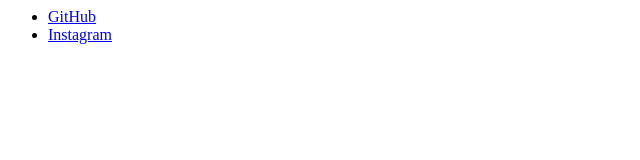
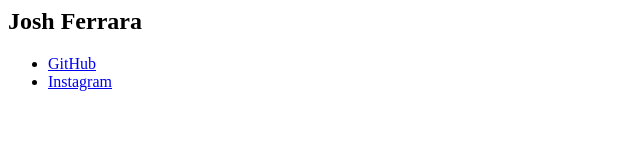
Before and after one commit to joshuaferrara/joshuaferrara.github.io, a plain HTML site: page index.html in a window 1280 px wide. Shown: the whole page, without its empty margins (0-640 px from the left). Drawn offline with Linux system fonts and the light colour scheme.

Commit message:
Add header

```diff
--- a/index.html
+++ b/index.html
@@ -4,6 +4,7 @@
     </head>
 
     <body>
+        <h2>Josh Ferrara</h2>
         <ul>
             <li><a href="https://github.com/joshuaferrara">GitHub</a></li>
             <li><a href="https://instagram.com/joshuaferrara">Instagram</a></li>
```
